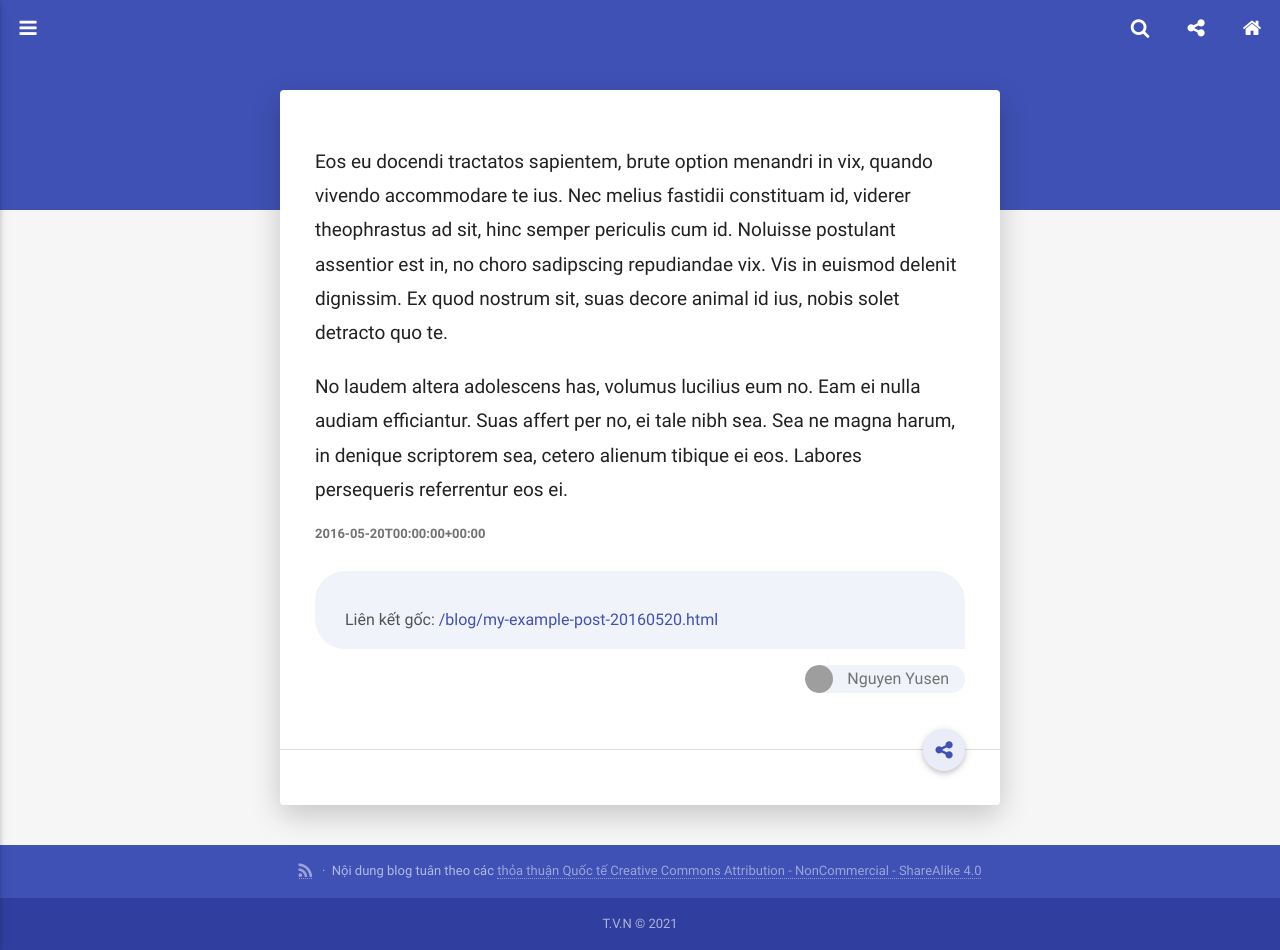
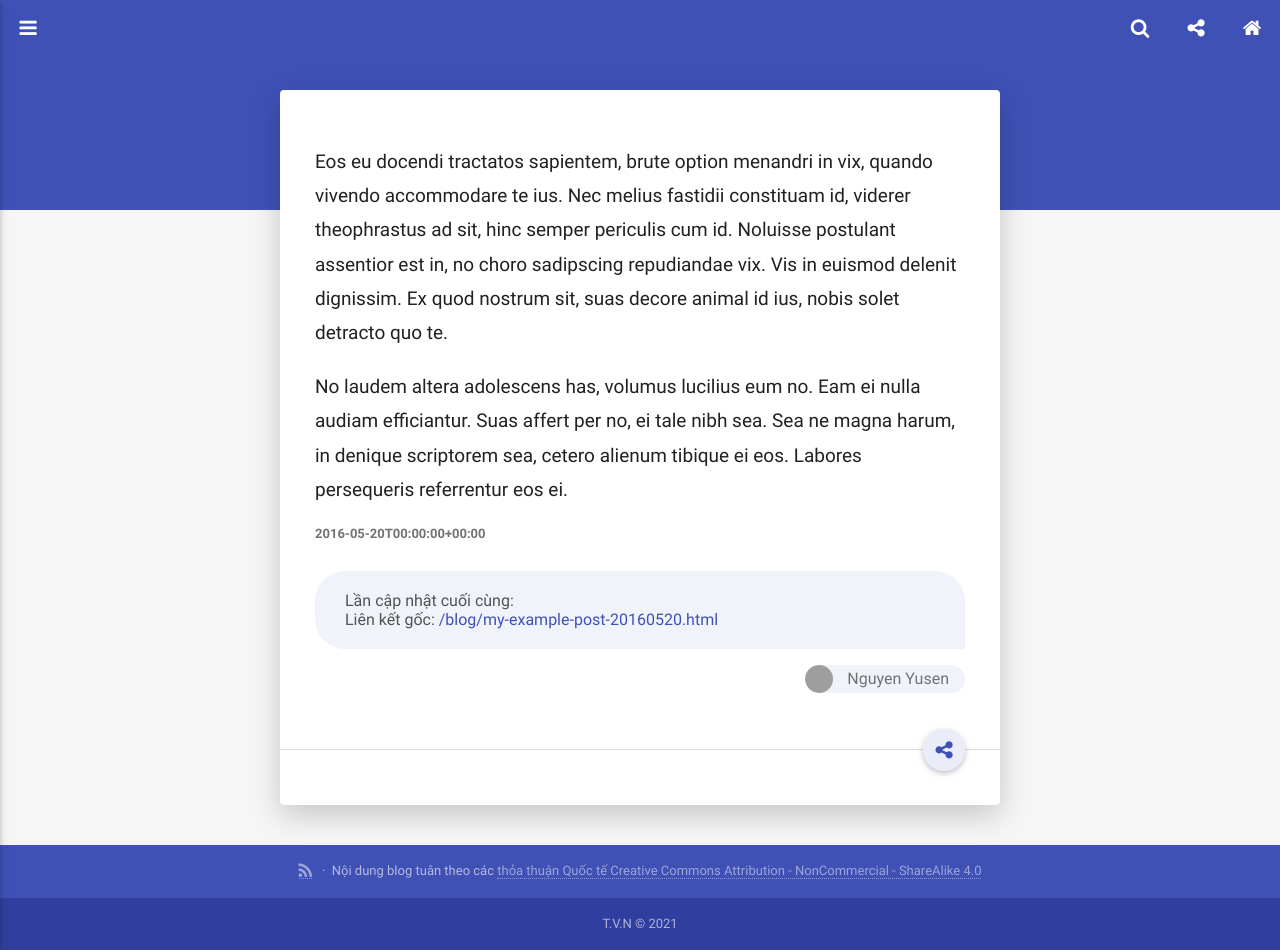
Before and after one commit to tranvietnguyen/blog, a Jekyll site: the page built from _posts/2016-05-20-my-example-post.md, in a window 1280 px wide and 950 px high. Built offline with Jekyll 4.4.1, drawn with Linux system fonts in a browser that asks for light colours; comment, search, counter and statistics services are not loaded; grey boxes are pictures that could not be loaded.

Commit message:
thời gian bài viết

```diff
--- a/_layouts/post.html
+++ b/_layouts/post.html
@@ -15,11 +15,12 @@ layout: default
     </div>
     <blockquote class="post-copyright">
       <div class="content">
-        {%- if page.modified_date -%}
+        <!--{%- if page.modified_date -%}
         ~
         {%- assign mdate = page.modified_date | date_to_xmlschema -%}
         <span class="post-time">Lần cập nhật cuối cùng:<time datetime="{{ mdate }}" itemprop="dateUpdated">{{ now | date: date_format }}</time></span>
-        {%- endif -%}
+        {%- endif -%}-->
+        <span class="post-time">Lần cập nhật cuối cùng:<time datetime="{{ now | date: date_format }}" itemprop="dateUpdated">{{ now | date: date_format }}</time></span>
         <br>
         Liên kết gốc: <a href="{{ page.url | relative_url }}" target="_blank" rel="external">{{ page.url | relative_url }}</a>
       </div>
```
Also changed, not shown: _layouts/home.html (+2 -6 lines).
